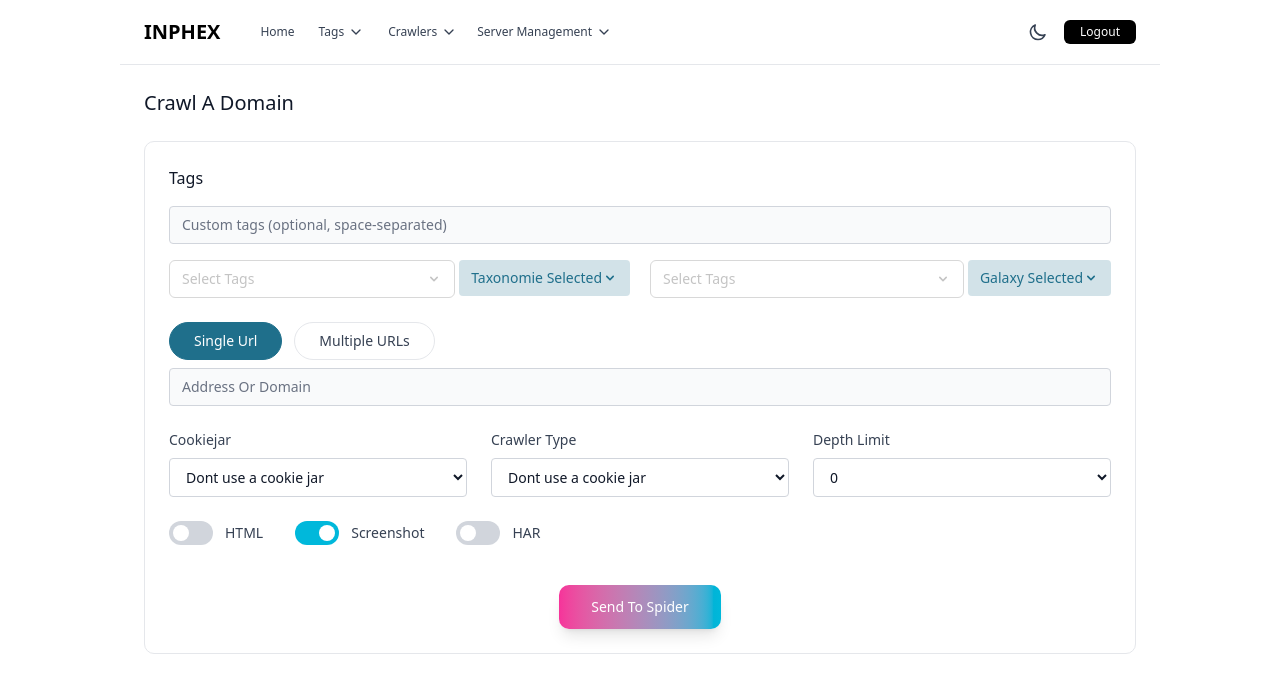
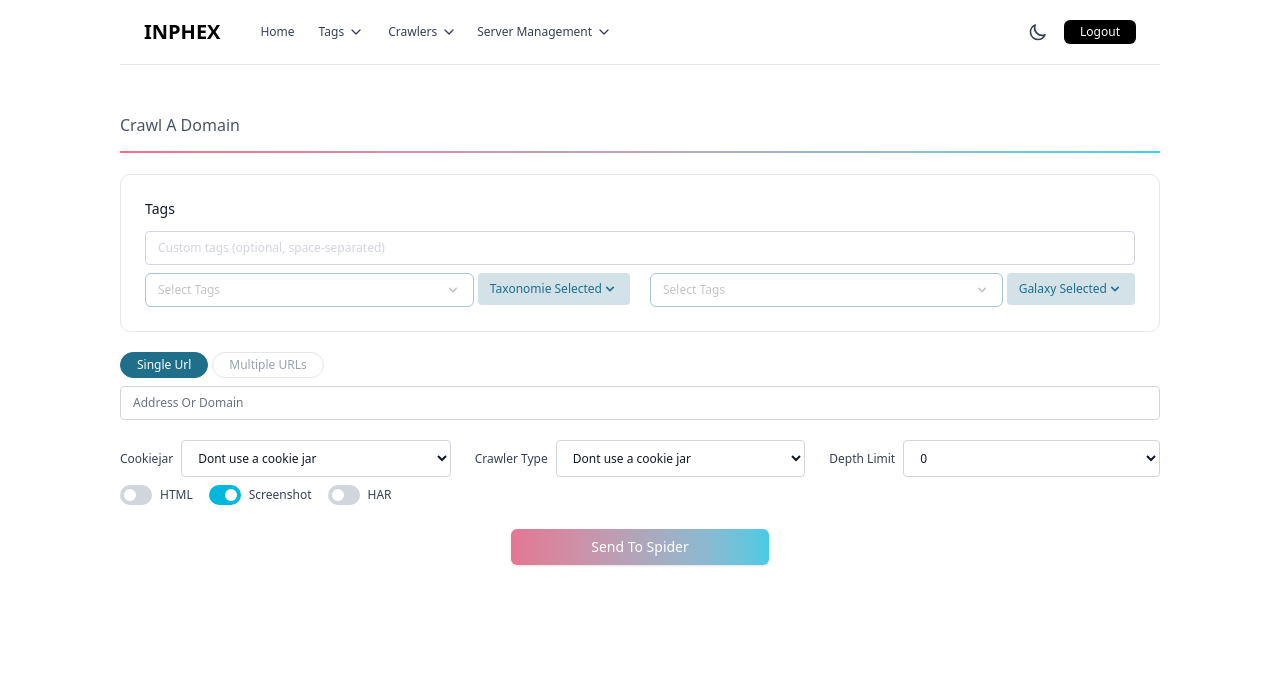
Before and after one commit to Sidraxxx/Inphex, a React (Vite) app: page /ManualCrawler in a window 1280 px wide. Shown: the top 692 px of the page. Built offline with nearby package versions, Linux system fonts and the light colour scheme.

Commit message:
Search Messages and Manual Crawler completed

```diff
--- a/src/pages/Tags/Tags Search/SearchMessages.jsx
+++ b/src/pages/Tags/Tags Search/SearchMessages.jsx
@@ -327,7 +327,7 @@ const [dropdownOpen, setDropdownOpen] = useState(true);
           {/* Search Bar */}
           <div
             className={`p-4 border-b ${
-              darkMode ? "border-slate-700" : "border-gray-200"
+              darkMode ? "border-slate-700 bg-[#1C2937]" : "border-gray-200"
             }`}
           >
             <div className="flex items-center justify-between text-xs">
--- a/src/pages/crawlers/splashcrawlers/ManualCrawler.jsx
+++ b/src/pages/crawlers/splashcrawlers/ManualCrawler.jsx
@@ -39,7 +39,7 @@ const Dropdown1 = ({ value, onChange, options, className = "", placeholder = "Se
       <button
         type="button"
         onClick={() => setIsOpen(!isOpen)}
-        className="w-full px-3 py-2 text-left bg-transparent border rounded-sm dark:border-[#3F4A5B] border-[#d8d8d8]  text-[#C4C4C4] dark:text-[#8C8A8A] flex justify-between items-center hover:bg-gray-50 dark:hover:bg-gray-700 transition-colors text-sm"
+        className="w-full px-3 py-2 text-left bg-transparent  rounded-sm text-[#C4C4C4] dark:text-[#8C8A8A] flex justify-between items-center transition-colors text-xs border border-[#1F6F8B]/40"
       >
         <span className={value === options[0] ? "dark:text-[#8C8A8A] text-[#C4C4C4]" : ""}>{value}</span>
         <ChevronDownIcon isOpen={isOpen} />
@@ -54,7 +54,7 @@ const Dropdown1 = ({ value, onChange, options, className = "", placeholder = "Se
                 onChange(option)
                 setIsOpen(false)
               }}
-              className="w-full px-3 py-2 text-left hover:bg-gray-100 dark:hover:bg-gray-700 text-gray-900 dark:text-white first:rounded-t last:rounded-b transition-colors text-sm"
+              className="w-full px-3 py-2 text-left hover:bg-gray-100 dark:hover:bg-gray-700 text-gray-900 dark:text-white first:rounded-t last:rounded-b transition-colors text-xs"
             >
               {option}
             </button>
@@ -84,7 +84,7 @@ const Dropdown2 = ({ value, onChange, options, className = "", placeholder = "Se
       <button
         type="button"
         onClick={() => setIsOpen(!isOpen)}
-        className="w-full px-3 py-2 text-left rounded bg-[#1F6F8B]/20 text-[#1F6F8B] dark:text-white flex justify-between items-center  transition-colors text-sm"
+        className="w-full px-3 py-2 text-left rounded bg-[#1F6F8B]/20 text-[#1F6F8B] dark:text-white flex justify-between items-center  transition-colors text-xs "
       >
         <span className={value === options[0] ? "text-[#1F6F8B] dark:text-[#1F6F8B]" : ""}>{value}</span>
         <ChevronDownIcon isOpen={isOpen} />
@@ -99,7 +99,7 @@ const Dropdown2 = ({ value, onChange, options, className = "", placeholder = "Se
                 onChange(option)
                 setIsOpen(false)
               }}
-              className="w-full px-3 py-2 text-left hover:bg-[#1F6F8B]/20 dark:hover:bg-gray-700 text-gray-900 dark:text-white first:rounded-t last:rounded-b transition-colors text-sm"
+              className="w-full px-3 py-2 text-left hover:bg-[#1F6F8B]/20 dark:hover:bg-gray-700 text-gray-900 dark:text-white first:rounded-t last:rounded-b transition-colors text-xs"
             >
               {option}
             </button>
@@ -113,21 +113,21 @@ const Dropdown2 = ({ value, onChange, options, className = "", placeholder = "Se
 
 // Custom Toggle Component
 const Toggle = ({ enabled, onChange, label }) => (
-  <div className="flex items-center space-x-3">
+  <div className="flex items-center space-x-2">
     <button
       type="button"
       onClick={() => onChange(!enabled)}
-      className={`relative inline-flex h-6 w-11 items-center rounded-full transition-colors duration-200 focus:outline-none ${
+      className={`relative inline-flex h-5 w-8 items-center rounded-full transition-colors duration-200 focus:outline-none ${
         enabled ? "bg-cyan-500" : "bg-gray-300 dark:bg-gray-600"
       }`}
     >
       <span
-        className={`inline-block h-4 w-4 transform rounded-full bg-white transition-transform duration-200 ${
-          enabled ? "translate-x-6" : "translate-x-1"
+        className={`inline-block h-3 w-3 transform rounded-full bg-white transition-transform duration-200 ${
+          enabled ? "translate-x-4" : "translate-x-1"
         }`}
       />
     </button>
-    <span className="text-sm text-gray-700 dark:text-gray-300">{label}</span>
+    <span className="text-xs ">{label}</span>
   </div>
 )
 
@@ -227,33 +227,35 @@ const darkMode = theme === "dark";
 
 
   return (
-    <div
-  className="min-h-screen transition-colors duration-300 "
-
->
-      <div className="container mx-auto px-6 py-6 max-w-6xl">
-        {/* Header */}
-        <div className="flex justify-between items-center mb-6">
-          <h1 className={`text-xl font-medium ${darkMode ? "text-white" : "text-gray-900"}`}>Crawl A Domain</h1>
-
+      <div  >
+         {/* Title */}
+        <div className={`w-full pb-4 border-b border-transparent relative inline-block mt-12 mb-5 ${
+            darkMode
+              ? "text-white"
+              : "text-[#1E293B]/80"
+          }`}>
+          <h1 className="text-md  flex justify-start ">
+           Crawl A Domain
+            <span className="absolute bottom-0 left-0 w-full h-0.5 bg-gradient-to-r from-[#F56C89] to-[#39D3EC]"></span>
+          </h1>
         </div>
 
         {/* Main Form Container */}
-        <div className={`rounded-lg p-6 space-y-6 ${darkMode ? "bg-gray-800" : "bg-white border border-gray-200"}`}>
+        <div className="space-y-2">
           {/* Tags Section */}
-          <div className="space-y-4">
-            <h2 className={`text-base font-medium ${darkMode ? "text-white" : "text-gray-900"}`}>Tags</h2>
+          <div className={`rounded-lg p-6 text-sm ${darkMode ? "bg-[#232A34]/40 border border-[#232A34]/40" : "bg-white border border-gray-200"}`}>
+            <h2 className={`mb-3 ${darkMode ? "text-white" : "text-gray-900"}`}>Tags</h2>
 
-            <div className="space-y-4">
+            <div className="space-y-2">
               <input
                 type="text"
                 placeholder="Custom tags (optional, space-separated)"
                 value={customTags}
                 onChange={(e) => setCustomTags(e.target.value)}
-                className={`w-full px-3 py-2 rounded border focus:outline-none focus:ring-1 focus:ring-cyan-500 transition-colors text-sm ${
+                className={`w-full px-3 py-2 rounded border focus:outline-none focus:ring-1 focus:ring-cyan-500 transition-colors text-xs ${
                   darkMode
-                    ? "bg-gray-700 border-gray-600 text-white placeholder-gray-400"
-                    : "bg-gray-50 border-gray-300 text-gray-900 placeholder-gray-500"
+                    ? " border-gray-600 text-white placeholder-gray-400"
+                    : " border-gray-300 text-gray-900 placeholder-gray-300 "
                 }`}
               />
 
@@ -313,24 +315,24 @@ const darkMode = theme === "dark";
  </div> */}
 
             {/* self  */}
-            <div className="space-y-2">
- <div className="flex gap-3">
+            <div className="space-y-2 mt-5">
+ <div className="flex gap-1 text-xs">
       <button
         onClick={() => setSelected("left") && setMultipleUrls}
-        className={`px-6 py-2 rounded-full text-sm font-medium transition-all duration-300
+        className={`px-4 py-1  rounded-full   transition-all duration-300
           ${selected === "left"
             ? "border border-[#1F6F8B] bg-[#1F6F8B] text-white"
-            : "border border-gray-200 dark:border-[#3F4A5B] dark:text-gray-400 text-gray-700 hover:bg-[#1F6F8B]/20 dark:hover:border-[#1F6F8B]/20 hover:border-[#1F6F8B]/20"}`}
+            : `border   ${darkMode ? "border-gray-400 text-gray-400 hover:border-gray-500  hover:text-gray-500":" text-gray-400 hover:bg-[#1F6F8B]/20  hover:border-[#1F6F8B]/20 border-gray-200"}`}`}
       >
         Single Url
       </button>
 
       <button
         onClick={() => setSelected("right") && setMultipleUrls}
-        className={`px-6 py-2 rounded-full text-sm font-medium transition-all duration-300
+        className={`px-4 rounded-full   transition-all duration-300
           ${selected === "right"
             ? "border border-[#1F6F8B] bg-[#1F6F8B] text-white"
-            : "border border-gray-200 dark:border-[#3F4A5B] dark:text-gray-400 text-gray-700 hover:bg-[#1F6F8B]/20 dark:hover:border-[#1F6F8B]/20 hover:border-[#1F6F8B]/20"}`}
+               : `border   ${darkMode ? "border-gray-400 text-gray-400 hover:border-gray-500  hover:text-gray-500":" text-gray-400 hover:bg-[#1F6F8B]/20  hover:border-[#1F6F8B]/20 border-gray-200"}`}`}
       >
           Multiple URLs
       </button>
@@ -340,25 +342,31 @@ const darkMode = theme === "dark";
               placeholder="Address Or Domain"
               value={domainAddress}
               onChange={(e) => setDomainAddress(e.target.value)}
-              className={`w-full px-3 py-2 rounded border focus:outline-none focus:ring-1 focus:ring-cyan-500 transition-colors text-sm ${
+              className={`w-full px-3 py-2 rounded border focus:outline-none focus:ring-1 focus:ring-cyan-500 transition-colors text-xs ${
                 darkMode
-                  ? "bg-gray-700 border-gray-600 text-white placeholder-gray-400"
-                  : "bg-gray-50 border-gray-300 text-gray-900 placeholder-gray-500"
+                  ? " border-gray-600 text-white placeholder-gray-400"
+                  : " border-gray-300 text-gray-900 placeholder-gray-500"
               }`}
             />
          </div>
 
           {/* Configuration Section */}
-          <div className="grid grid-cols-1 md:grid-cols-3 gap-6">
-            <div className="space-y-2">
-              <label className={`block text-sm font-medium ${darkMode ? "text-gray-300" : "text-gray-700"}`}>
+          <div className="grid grid-cols-1 md:grid-cols-3 gap-6 mt-5">
+            <div className="flex items-center space-x-2">
+  <label
+    className={`block text-xs font-medium whitespace-nowrap ${
+      darkMode ? "text-gray-300" : "text-gray-700"
+    }`}
+  >
     Cookiejar
   </label>
   <select
     value={cookiejar}
     onChange={(e) => setCookiejar(e.target.value)}
-                className={`w-full px-3 py-2 rounded border focus:outline-none focus:ring-1 focus:ring-cyan-500 transition-colors text-sm ${
-                  darkMode ? "bg-gray-700 border-gray-600 text-white" : "bg-white border-gray-300 text-gray-900"
+    className={`flex-1 px-3 py-2 rounded border focus:outline-none focus:ring-1 focus:ring-cyan-500 transition-colors text-xs ${
+      darkMode
+        ? " border-gray-600 text-white"
+        : " border-gray-300 text-gray-900"
     }`}
   >
     {cookiejarOptions.map((option, index) => (
@@ -369,15 +377,22 @@ const darkMode = theme === "dark";
   </select>
 </div>
 
-            <div className="space-y-2">
-              <label className={`block text-sm font-medium ${darkMode ? "text-gray-300" : "text-gray-700"}`}>
+
+            <div className="flex items-center space-x-2">
+  <label
+    className={`block text-xs font-medium whitespace-nowrap ${
+      darkMode ? "text-gray-300" : "text-gray-700"
+    }`}
+  >
    Crawler Type
   </label>
   <select
     value={crawlerType}
     onChange={(e) => setCrawlerType(e.target.value)}
-                className={`w-full px-3 py-2 rounded border focus:outline-none focus:ring-1 focus:ring-cyan-500 transition-colors text-sm ${
-                  darkMode ? "bg-gray-700 border-gray-600 text-white" : "bg-white border-gray-300 text-gray-900"
+    className={`flex-1 px-3 py-2 rounded border focus:outline-none focus:ring-1 focus:ring-cyan-500 transition-colors text-xs ${
+      darkMode
+        ? " border-gray-600 text-white"
+        : " border-gray-300 text-gray-900"
     }`}
   >
     {crawlerTypeOptions.map((option, index) => (
@@ -388,15 +403,22 @@ const darkMode = theme === "dark";
   </select>
 </div>
 
-            <div className="space-y-2">
-              <label className={`block text-sm font-medium ${darkMode ? "text-gray-300" : "text-gray-700"}`}>
+
+            <div className="flex items-center space-x-2">
+  <label
+    className={`block text-xs font-medium whitespace-nowrap ${
+      darkMode ? "text-gray-300" : "text-gray-700"
+    }`}
+  >
    Depth Limit
   </label>
   <select
     value={depthLimit}
     onChange={(e) => setDepthLimit(e.target.value)}
-                className={`w-full px-3 py-2 rounded border focus:outline-none focus:ring-1 focus:ring-cyan-500 transition-colors text-sm ${
-                  darkMode ? "bg-gray-700 border-gray-600 text-white" : "bg-white border-gray-300 text-gray-900"
+    className={`flex-1 px-3 py-2 rounded border focus:outline-none focus:ring-1 focus:ring-cyan-500 transition-colors text-xs ${
+      darkMode
+        ? " border-gray-600 text-white"
+        : " border-gray-300 text-gray-900"
     }`}
   >
     {depthLimitOptions.map((option, index) => (
@@ -406,11 +428,13 @@ const darkMode = theme === "dark";
     ))}
   </select>
 </div>
+
           </div>
+
 
           {/* Options Section */}
           <div className="space-y-4">
-            <div className="flex gap-8">
+            <div className={`flex gap-4  ${darkMode? "text-gray-300":"text-gray-700"}`}>
               <Toggle enabled={htmlEnabled} onChange={setHtmlEnabled} label="HTML" />
               <Toggle enabled={screenshotEnabled} onChange={setScreenshotEnabled} label="Screenshot" />
               <Toggle enabled={harEnabled} onChange={setHarEnabled} label="HAR" />
@@ -422,14 +446,14 @@ const darkMode = theme === "dark";
             <button
               type="button"
               onClick={handleSubmit}
-              className="px-8 py-3 bg-gradient-to-r from-pink-500 to-cyan-500 hover:from-pink-600 hover:to-cyan-600 text-white font-medium rounded-lg focus:outline-none focus:ring-2 focus:ring-pink-500 focus:ring-offset-2 transition-all duration-200 shadow-lg text-sm"
+              className="px-20 py-2 bg-gradient-to-r from-[#E47692] to-[#47CBE4] hover:from-[#df6180] hover:to-[#3ac9e6] text-white font-medium rounded-sm transition-all duration-200 shadow-sm text-sm"
             >
               Send To Spider
             </button>
           </div>
         </div>
       </div>
-    </div>
+
   )
 }
 
```
Lines whose indentation alone changed are shown as unchanged.
